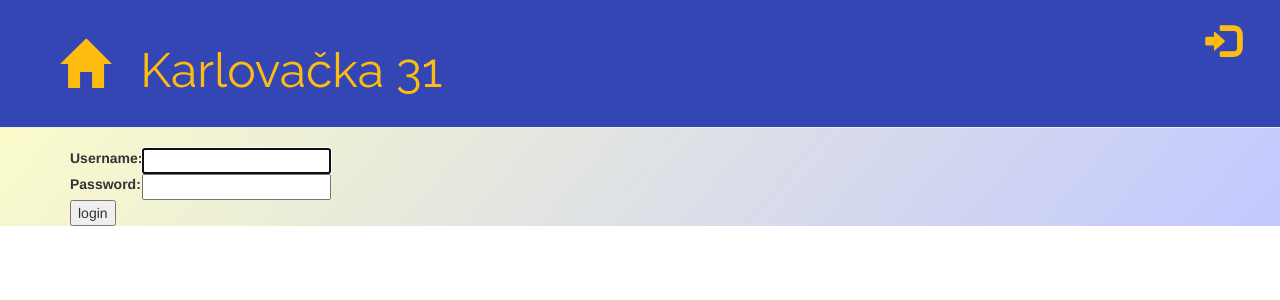
After one commit to MiodragNisevic/karlovacka, a Django app: page /accounts/login/ in a window 1280 px wide. The commit adds this page. Shown: the top 300 px of the page. Run offline with Django 3.2, Linux system fonts and the light colour scheme; some libraries are stand-ins or nearby versions.

Commit message:
Login, Logout, small style changes

```diff
--- a/blog/static/css/blog.css
+++ b/blog/static/css/blog.css
@@ -37,7 +37,7 @@ h1, h2, h3, h4 {
 }
 
 .top-menu, .top-menu:hover, .top-menu:visited {
-    color: #ffffff;
+    color: #ffbc10;
     float: right;
     font-size: 26pt;
     margin-right: 20px;
--- a/blog/templates/blog/base.html
+++ b/blog/templates/blog/base.html
@@ -15,7 +15,12 @@
 
 <div class="page-header">
     {% if user.is_authenticated %}
-        <a href="{% url 'post_new' %}" class="top-menu" style="color: #ffbc10"><span class="glyphicon glyphicon-plus"></span></a>
+        <div class="pull-right">
+            <a href="{% url 'post_new' %}" class="top-menu pull-left" style="color: #ffbc10"><span class="glyphicon glyphicon-plus"></span></a>
+            <a href="{% url 'logout' %}" class="top-menu" style="color: #ffbc10"><span class="glyphicon glyphicon-log-out"></span></a>
+        </div>
+    {% else %}
+        <a href="{% url 'login' %}" class="top-menu" style="color: #ffbc10"><span class="glyphicon glyphicon-log-in"></span></a>
     {% endif %}
     <h1>
         <a href="/">
--- /dev/null
+++ b/blog/templates/registration/login.html
@@ -0,0 +1,26 @@
+{% extends 'blog/base.html' %}
+
+{% block content %}
+
+    {% if form.errors %}
+        <p>Your username and password didn't match. Please try again.</p>
+    {% endif %}
+
+    <form method="post" action="{% url 'login' %}">
+    {% csrf_token %}
+        <table>
+        <tr>
+            <td>{{ form.username.label_tag }}</td>
+            <td>{{ form.username }}</td>
+        </tr>
+        <tr>
+            <td>{{ form.password.label_tag }}</td>
+            <td>{{ form.password }}</td>
+        </tr>
+        </table>
+
+        <input type="submit" value="login" />
+        <input type="hidden" name="next" value="{{ next }}" />
+    </form>
+
+{% endblock %}
--- a/blog/views.py
+++ b/blog/views.py
@@ -3,6 +3,7 @@ from django.utils import timezone
 from .models import Post, Phone
 from .forms import PostForm
 # from django.core.paginator import Paginator, PageNotAnInteger, EmptyPage
+from django.contrib.auth.decorators import login_required
 
 
 def post_list(request):
@@ -37,6 +38,7 @@ def post_detail(request, pk):
     return render(request, 'blog/post_detail.html', {'post': post})
 
 
+@login_required
 def post_new(request):
     if request.method == "POST":
         form = PostForm(request.POST)
@@ -51,6 +53,7 @@ def post_new(request):
     return render(request, 'blog/post_edit.html', {'form': form})
 
 
+@login_required
 def post_edit(request, pk):
     post = get_object_or_404(Post, pk=pk)
     if request.method == "POST":
@@ -66,6 +69,7 @@ def post_edit(request, pk):
     return render(request, 'blog/post_edit.html', {'form': form})
 
 
+@login_required
 def post_remove(request, pk):
     post = get_object_or_404(Post, pk=pk)
     post.delete()
--- a/mysite/settings.py
+++ b/mysite/settings.py
@@ -123,3 +123,5 @@ USE_TZ = True
 
 STATIC_URL = '/static/'
 STATIC_ROOT = os.path.join(BASE_DIR, 'static')
+
+LOGIN_REDIRECT_URL = '/'  # to ce jedan od default django views da trazi kad bude koristio redirect za auth
--- a/mysite/urls.py
+++ b/mysite/urls.py
@@ -15,8 +15,11 @@ Including another URLconf
 """
 from django.conf.urls import url, include
 from django.contrib import admin
+from django.contrib.auth import views
 
 urlpatterns = [
     url(r'^admin/', admin.site.urls),
+    url(r'^accounts/login/$', views.login, name='login'),
+    url(r'^accounts/logout/$', views.logout, name='logout', kwargs={'next_page': '/'}),
     url(r'', include('blog.urls')),
 ]
```
